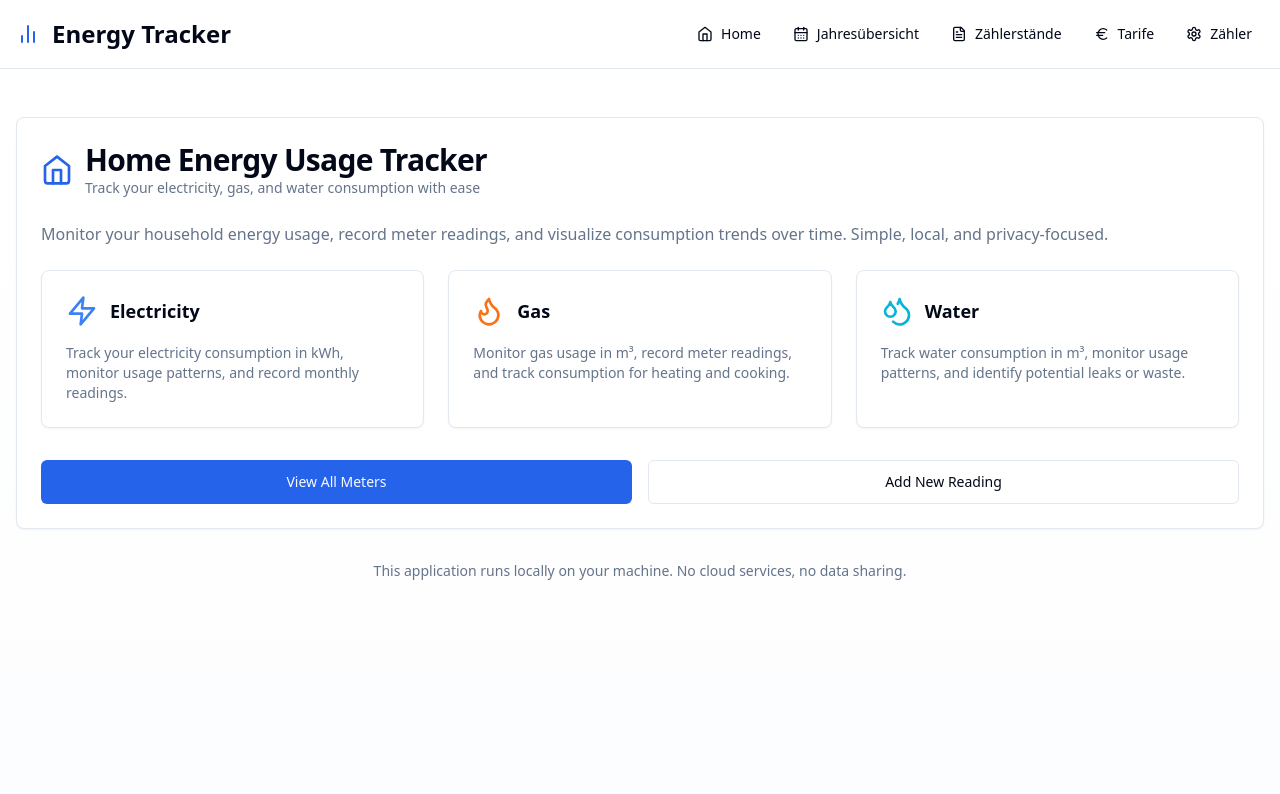
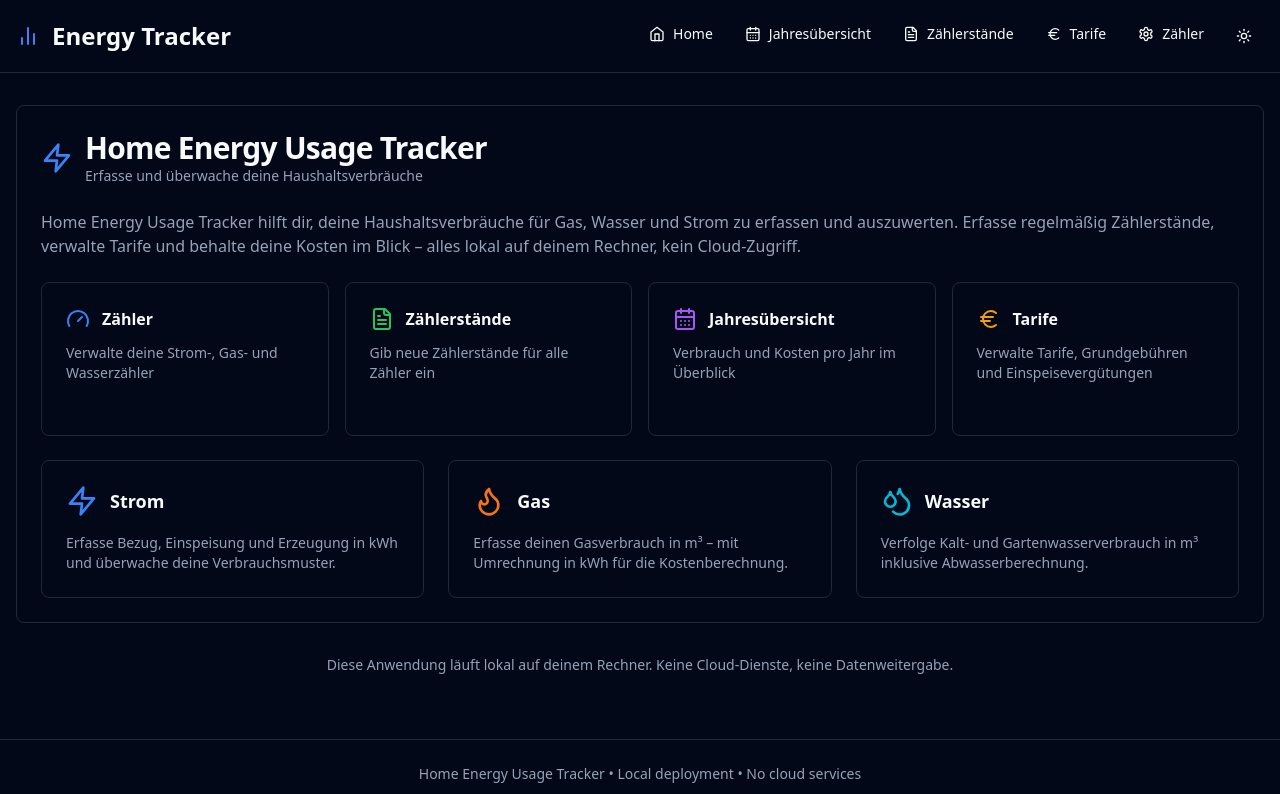
Before and after one commit to Kamlkatze/home-energy-usage-tracker, a React (Vite) app in the folder frontend/: page / in a window 1280 px wide. Shown: the top 794 px of the page. Built offline with nearby package versions, Linux system fonts and the light colour scheme; no server answers.

Commit message:
Added favicon and optimized home website

```diff
--- a/frontend/index.html
+++ b/frontend/index.html
@@ -1,10 +1,18 @@
 <!doctype html>
-<html lang="en">
+<html lang="de">
   <head>
     <meta charset="UTF-8" />
-    <link rel="icon" type="image/svg+xml" href="/vite.svg" />
+    <link rel="icon" type="image/svg+xml" href="/favicon.svg" />
     <meta name="viewport" content="width=device-width, initial-scale=1.0" />
     <title>Home Energy Usage Tracker</title>
+    <script>
+      (function() {
+        var theme = localStorage.getItem('theme') || 'dark';
+        if (theme === 'dark') {
+          document.documentElement.classList.add('dark');
+        }
+      })();
+    </script>
   </head>
   <body>
     <div id="root"></div>
--- a/frontend/src/App.tsx
+++ b/frontend/src/App.tsx
@@ -11,6 +11,7 @@ import TariffList from './pages/TariffList';
 import YearsOverview from './pages/YearsOverview';
 import YearDetail from './pages/YearDetail';
 import { Home, BarChart2, FileText, Settings, Euro, CalendarDays } from 'lucide-react';
+import ThemeToggle from './components/ThemeToggle';
 
 const App: React.FC = () => {
   return (
@@ -54,6 +55,7 @@ const App: React.FC = () => {
                     Zähler
                   </Button>
                 </Link>
+                <ThemeToggle />
               </nav>
             </div>
           </div>
--- /dev/null
+++ b/frontend/src/components/ThemeToggle.tsx
@@ -0,0 +1,24 @@
+import React from 'react';
+import { Sun, Moon } from 'lucide-react';
+import { Button } from './ui/button';
+
+const ThemeToggle: React.FC = () => {
+  const [dark, setDark] = React.useState(() => {
+    return (localStorage.getItem('theme') || 'dark') === 'dark';
+  });
+
+  const toggle = () => {
+    const next = !dark;
+    setDark(next);
+    document.documentElement.classList.toggle('dark', next);
+    localStorage.setItem('theme', next ? 'dark' : 'light');
+  };
+
+  return (
+    <Button variant="ghost" size="icon" onClick={toggle} aria-label="Theme umschalten">
+      {dark ? <Sun className="h-4 w-4" /> : <Moon className="h-4 w-4" />}
+    </Button>
+  );
+};
+
+export default ThemeToggle;
--- a/frontend/src/pages/Home.tsx
+++ b/frontend/src/pages/Home.tsx
@@ -1,40 +1,109 @@
 import React from 'react';
 import { Link } from 'react-router-dom';
-import { Button } from '../components/ui/button';
 import { Card, CardContent, CardDescription, CardHeader, CardTitle } from '../components/ui/card';
-import { Home, Zap, Droplets, Flame } from 'lucide-react';
+import { Zap, Droplets, Flame, Gauge, FileText, CalendarDays, Euro, ArrowRight } from 'lucide-react';
 
 const HomePage: React.FC = () => {
   return (
-    <div className="min-h-screen bg-gradient-to-b from-background to-secondary/20">
-      <div className="container mx-auto px-4 py-12">
+    <div className="container mx-auto px-4 py-8">
       <Card className="mb-8">
         <CardHeader>
           <div className="flex items-center gap-3">
-              <Home className="h-8 w-8 text-primary" />
+            <Zap className="h-8 w-8 text-primary" />
             <div>
               <CardTitle className="text-3xl">Home Energy Usage Tracker</CardTitle>
               <CardDescription>
-                  Track your electricity, gas, and water consumption with ease
+                Erfasse und überwache deine Haushaltsverbräuche
               </CardDescription>
             </div>
           </div>
         </CardHeader>
         <CardContent>
           <p className="text-muted-foreground mb-6">
-              Monitor your household energy usage, record meter readings, and visualize consumption trends over time.
-              Simple, local, and privacy-focused.
+            Home Energy Usage Tracker hilft dir, deine Haushaltsverbräuche für Gas, Wasser und Strom
+            zu erfassen und auszuwerten. Erfasse regelmäßig Zählerstände, verwalte Tarife und behalte
+            deine Kosten im Blick – alles lokal auf deinem Rechner, kein Cloud-Zugriff.
           </p>
 
-            <div className="grid grid-cols-1 md:grid-cols-3 gap-6 mb-8">
+          <div className="grid grid-cols-1 md:grid-cols-2 lg:grid-cols-4 gap-4 mb-6">
+            <Link to="/meters" className="group">
+              <Card className="h-full transition-colors hover:border-primary/50">
+                <CardContent className="p-6">
+                  <div className="flex items-center gap-3 mb-3">
+                    <Gauge className="h-6 w-6 text-blue-500" />
+                    <h3 className="font-semibold">Zähler</h3>
+                  </div>
+                  <p className="text-sm text-muted-foreground mb-2">
+                    Verwalte deine Strom-, Gas- und Wasserzähler
+                  </p>
+                  <span className="text-sm text-primary flex items-center gap-1 opacity-0 group-hover:opacity-100 transition-opacity">
+                    Öffnen <ArrowRight className="h-3 w-3" />
+                  </span>
+                </CardContent>
+              </Card>
+            </Link>
+
+            <Link to="/readings/new" className="group">
+              <Card className="h-full transition-colors hover:border-primary/50">
+                <CardContent className="p-6">
+                  <div className="flex items-center gap-3 mb-3">
+                    <FileText className="h-6 w-6 text-green-500" />
+                    <h3 className="font-semibold">Zählerstände</h3>
+                  </div>
+                  <p className="text-sm text-muted-foreground mb-2">
+                    Gib neue Zählerstände für alle Zähler ein
+                  </p>
+                  <span className="text-sm text-primary flex items-center gap-1 opacity-0 group-hover:opacity-100 transition-opacity">
+                    Öffnen <ArrowRight className="h-3 w-3" />
+                  </span>
+                </CardContent>
+              </Card>
+            </Link>
+
+            <Link to="/years-overview" className="group">
+              <Card className="h-full transition-colors hover:border-primary/50">
+                <CardContent className="p-6">
+                  <div className="flex items-center gap-3 mb-3">
+                    <CalendarDays className="h-6 w-6 text-purple-500" />
+                    <h3 className="font-semibold">Jahresübersicht</h3>
+                  </div>
+                  <p className="text-sm text-muted-foreground mb-2">
+                    Verbrauch und Kosten pro Jahr im Überblick
+                  </p>
+                  <span className="text-sm text-primary flex items-center gap-1 opacity-0 group-hover:opacity-100 transition-opacity">
+                    Öffnen <ArrowRight className="h-3 w-3" />
+                  </span>
+                </CardContent>
+              </Card>
+            </Link>
+
+            <Link to="/tariffs" className="group">
+              <Card className="h-full transition-colors hover:border-primary/50">
+                <CardContent className="p-6">
+                  <div className="flex items-center gap-3 mb-3">
+                    <Euro className="h-6 w-6 text-amber-500" />
+                    <h3 className="font-semibold">Tarife</h3>
+                  </div>
+                  <p className="text-sm text-muted-foreground mb-2">
+                    Verwalte Tarife, Grundgebühren und Einspeisevergütungen
+                  </p>
+                  <span className="text-sm text-primary flex items-center gap-1 opacity-0 group-hover:opacity-100 transition-opacity">
+                    Öffnen <ArrowRight className="h-3 w-3" />
+                  </span>
+                </CardContent>
+              </Card>
+            </Link>
+          </div>
+
+          <div className="grid grid-cols-1 md:grid-cols-3 gap-6">
             <Card>
               <CardContent className="p-6">
                 <div className="flex items-center gap-3 mb-4">
                   <Zap className="h-8 w-8 text-blue-500" />
-                    <h3 className="font-semibold text-lg">Electricity</h3>
+                  <h3 className="font-semibold text-lg">Strom</h3>
                 </div>
                 <p className="text-sm text-muted-foreground">
-                    Track your electricity consumption in kWh, monitor usage patterns, and record monthly readings.
+                  Erfasse Bezug, Einspeisung und Erzeugung in kWh und überwache deine Verbrauchsmuster.
                 </p>
               </CardContent>
             </Card>
@@ -46,7 +115,7 @@ const HomePage: React.FC = () => {
                   <h3 className="font-semibold text-lg">Gas</h3>
                 </div>
                 <p className="text-sm text-muted-foreground">
-                    Monitor gas usage in m³, record meter readings, and track consumption for heating and cooking.
+                  Erfasse deinen Gasverbrauch in m³ – mit Umrechnung in kWh für die Kostenberechnung.
                 </p>
               </CardContent>
             </Card>
@@ -55,33 +124,19 @@ const HomePage: React.FC = () => {
               <CardContent className="p-6">
                 <div className="flex items-center gap-3 mb-4">
                   <Droplets className="h-8 w-8 text-cyan-500" />
-                    <h3 className="font-semibold text-lg">Water</h3>
+                  <h3 className="font-semibold text-lg">Wasser</h3>
                 </div>
                 <p className="text-sm text-muted-foreground">
-                    Track water consumption in m³, monitor usage patterns, and identify potential leaks or waste.
+                  Verfolge Kalt- und Gartenwasserverbrauch in m³ inklusive Abwasserberechnung.
                 </p>
               </CardContent>
             </Card>
-            </div>
-
-            <div className="grid grid-cols-1 md:grid-cols-2 gap-4">
-              <Link to="/meters" className="w-full">
-                <Button size="lg" className="w-full">
-                  View All Meters
-                </Button>
-              </Link>
-              <Link to="/readings/new" className="w-full">
-                <Button variant="outline" size="lg" className="w-full">
-                  Add New Reading
-                </Button>
-              </Link>
           </div>
         </CardContent>
       </Card>
 
       <div className="text-center text-sm text-muted-foreground">
-          <p>This application runs locally on your machine. No cloud services, no data sharing.</p>
-        </div>
+        <p>Diese Anwendung läuft lokal auf deinem Rechner. Keine Cloud-Dienste, keine Datenweitergabe.</p>
       </div>
     </div>
   );
```
Also changed, not shown: frontend/public/favicon.svg (added), 1 other file (tests, documents, lock files or other folders). Lines whose indentation alone changed are shown as unchanged.
